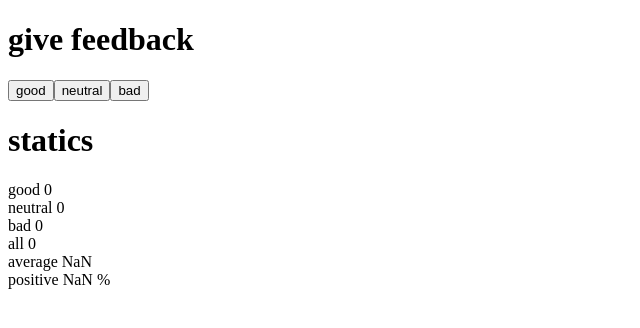
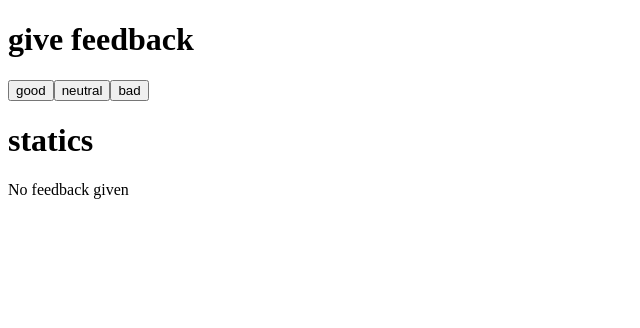
Before and after one commit to fesper-s/fullstackopen, a React (Create React App) app in the folder part1/unicafe/: page / in a window 1280 px wide. Shown: the top 328 px of the page, without its empty margins (0-640 px from the left). Built offline with nearby package versions, Linux system fonts and the light colour scheme.

Commit message:
Exercise 1.9

```diff
--- a/part1/unicafe/src/App.js
+++ b/part1/unicafe/src/App.js
@@ -6,6 +6,10 @@ const Button = ({ clickHandle, text }) => (
 
 const Statics = (props) => {
     const sumOfAll = props.good + props.neutral + props.bad
+
+    if (sumOfAll === 0)
+        return <p>No feedback given</p>
+
     return (
         <div>
             <p>
```
